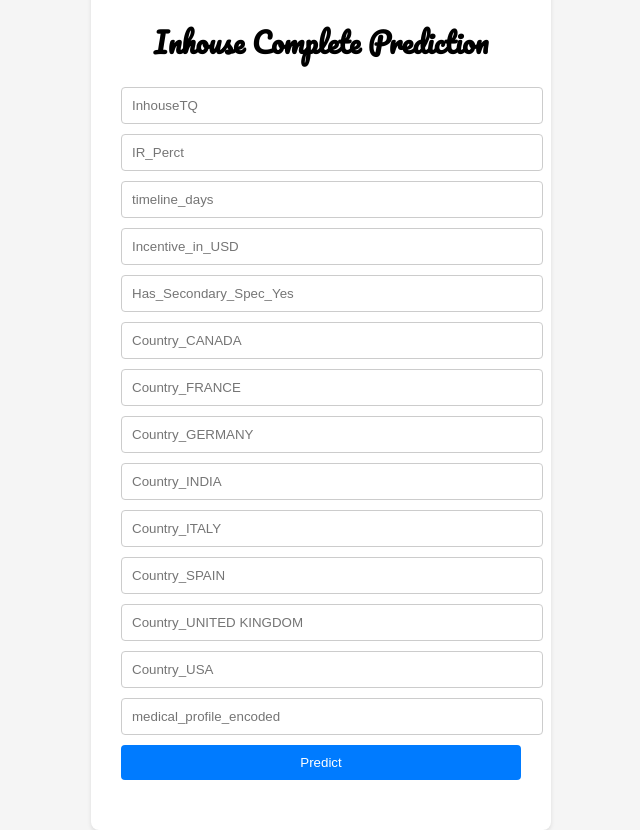
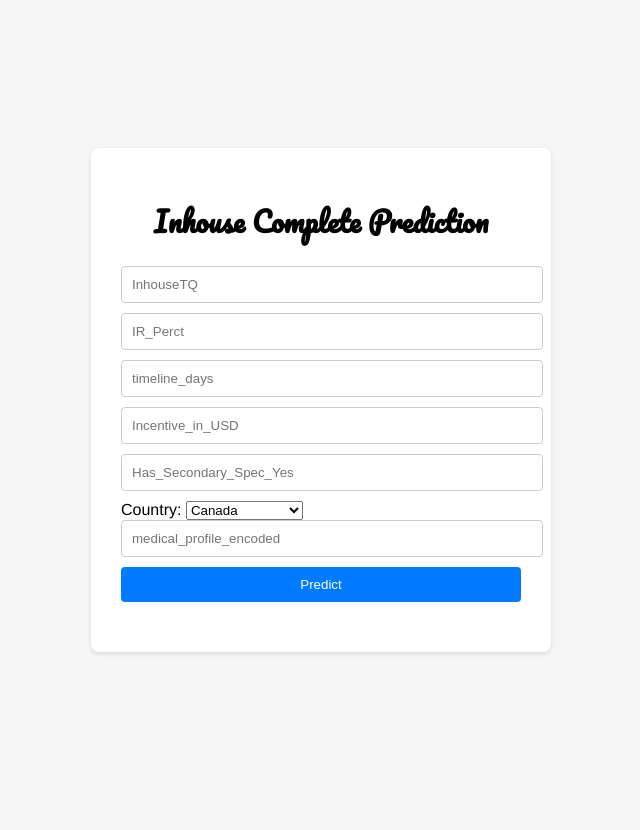
Before and after one commit to GanpatTak/Feasible, a Flask app: page / in a window 1280 px wide. Shown: the whole page, without its empty margins (319-959 px from the left). After the commit the page ends 654 px from the top, so only its background shows below. Run offline with Flask 3, Linux system fonts and the light colour scheme; parts of the project's set-up code (start-up, migrations or seed data) failed here and were passed over.

Commit message:
Updated code to handle categorical features

```diff
--- a/app.py
+++ b/app.py
@@ -1,3 +1,4 @@
+
 import sys
 import json
 import numpy as np
@@ -20,14 +21,36 @@ def predict_api():
     output = dtr.predict(input_data)
     return jsonify(output.tolist())  # Convert numpy array to a Python list
 
-@app.route('/predict',methods =['POST'])
+@app.route('/predict', methods=['POST'])
 def predict():
-    data=[float(x) for x in request.form.values()]
-    final_input = np.array(data).reshape(1, -1)
-    print(final_input)
+    data = [x for x in request.form.values()]
+
+    # Extract the 'Country' value from the form data
+    selected_country = request.form['country']
+
+    # Create a dictionary to map each country column to its value
+    country_columns = {
+        "Country_CANADA": 1 if selected_country == "CANADA" else 0,
+        "Country_FRANCE": 1 if selected_country == "FRANCE" else 0,
+        "Country_GERMANY": 1 if selected_country == "GERMANY" else 0,
+        "Country_INDIA": 1 if selected_country == "INDIA" else 0,
+        "Country_ITALY": 1 if selected_country == "ITALY" else 0,
+        "Country_SPAIN": 1 if selected_country == "SPAIN" else 0,
+        "Country_UNITED KINGDOM": 1 if selected_country == "UNITED KINGDOM" else 0,
+        "Country_USA": 1 if selected_country == "USA" else 0,
+
+    }
+
+    # Special handling for Australia (since it's not a feature)
+    if selected_country == "AUSTRALIA":
+        input_values = [0 if column.startswith("Country_") else value for column, value in zip(request.form.keys(), data)]
+    else:
+        input_values = [country_columns[column] if column in country_columns else value for column, value in zip(request.form.keys(), data)]
+
+    final_input = np.array(input_values).reshape(1, -1)
+
     output = dtr.predict(final_input)[0]
-    return render_template("home.html",prediction_text = "The internal feasibility value is {}".format(output))
-
+    return render_template("home.html", prediction_text="The internal feasibility value is {}".format(output))
 
 if __name__ == "__main__":
     app.run(debug=True)
--- a/templates/home.html
+++ b/templates/home.html
@@ -71,14 +71,17 @@
             <input type="text" name="timeline_days" placeholder="timeline_days" required>
             <input type="text" name="Incentive_in_USD" placeholder="Incentive_in_USD" required>
             <input type="text" name="Has_Secondary_Spec_Yes" placeholder="Has_Secondary_Spec_Yes" required>
-            <input type="text" name="Country_CANADA" placeholder="Country_CANADA" required>
-            <input type="text" name="Country_FRANCE" placeholder="Country_FRANCE" required>
-            <input type="text" name="Country_GERMANY" placeholder="Country_GERMANY" required>
-            <input type="text" name="Country_INDIA" placeholder="Country_INDIA" required>
-            <input type="text" name="Country_ITALY" placeholder="Country_ITALY" required>
-            <input type="text" name="Country_SPAIN" placeholder="Country_SPAIN" required>
-            <input type="text" name="Country_UNITED KINGDOM" placeholder="Country_UNITED KINGDOM" required>
-            <input type="text" name="Country_USA" placeholder="Country_USA" required>
+            <label for="country">Country:</label>
+            <select id="country" name="country" required>
+                <option value="CANADA">Canada</option>
+                <option value="FRANCE">France</option>
+                <option value="GERMANY">Germany</option>
+                <option value="INDIA">India</option>
+                <option value="ITALY">Italy</option>
+                <option value="SPAIN">Spain</option>
+                <option value="UNITED KINGDOM">United Kingdom</option>
+                <option value="USA">USA</option>
+            </select>
             <input type="text" name="medical_profile_encoded" placeholder="medical_profile_encoded" required>
 
             <button type="submit">Predict</button>
```
